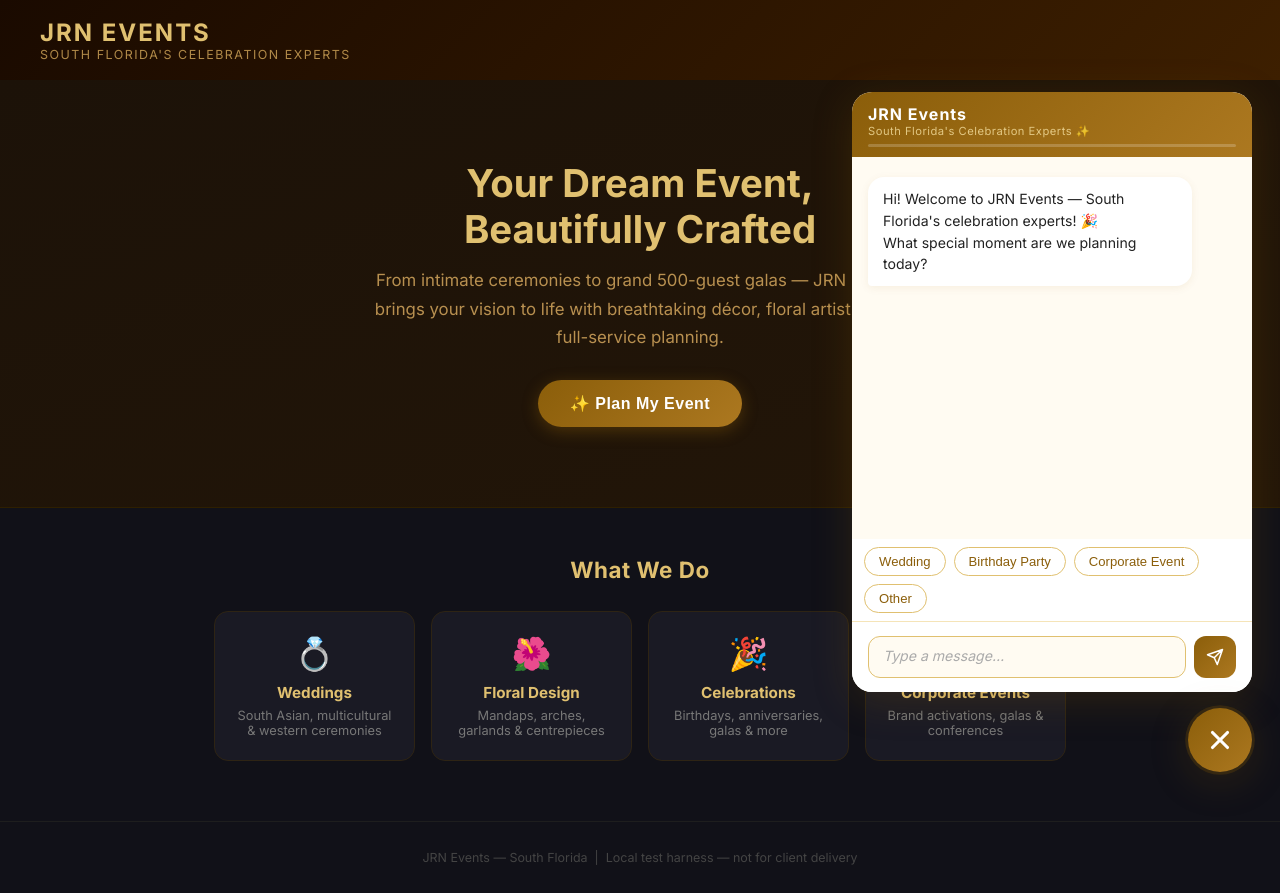
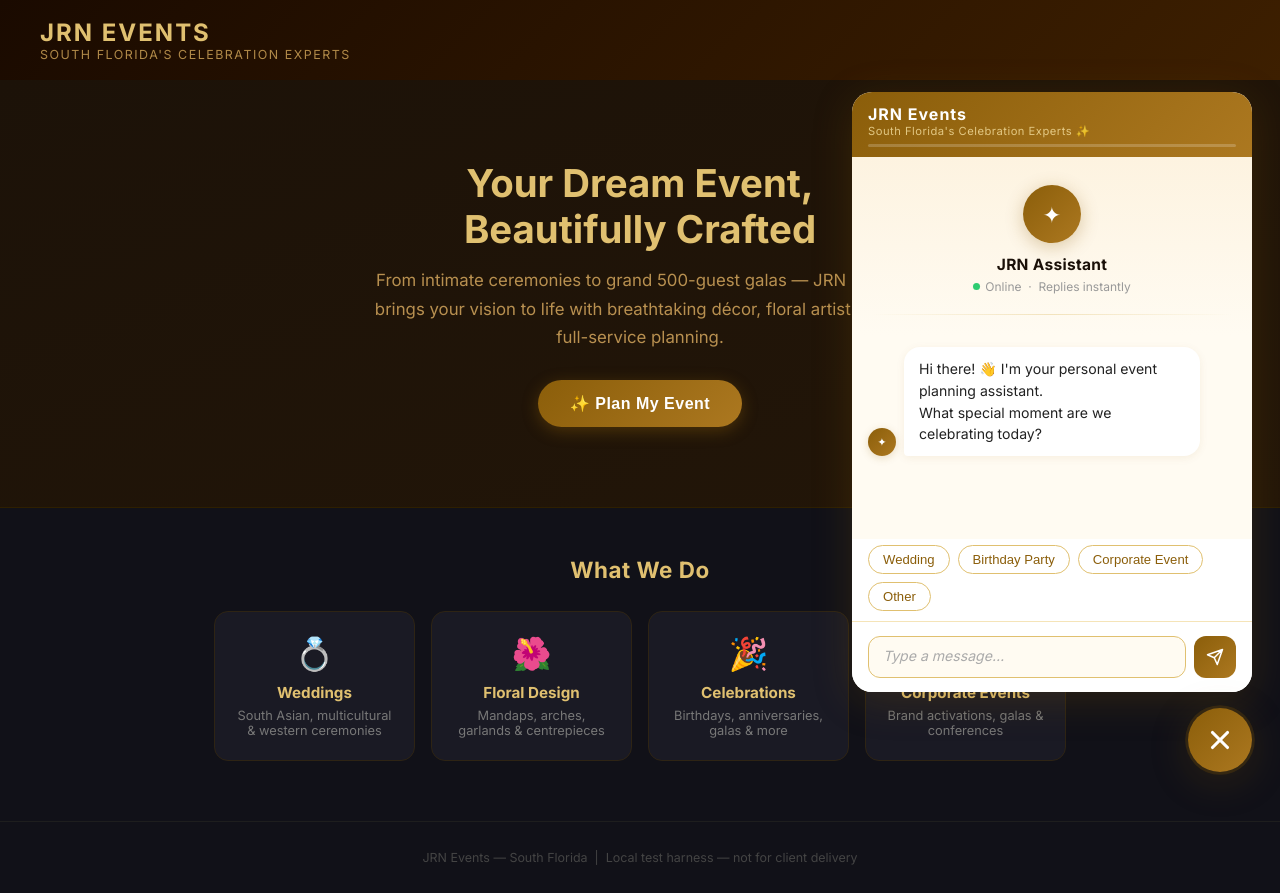
Before and after one commit to codexsys-7/JNR-Chatbot-feature, a website: page index.html in a window 1280 px wide. Both pictures are taken after a click on the button "✨ Plan My Event". Drawn offline with Linux system fonts and the light colour scheme.

Commit message:
feat: modern welcome hero, bot avatar rows, online status indicator

```diff
--- a/chatbot.css
+++ b/chatbot.css
@@ -184,12 +184,94 @@
 #jrn-messages {
   flex: 1;
   overflow-y: auto;
-  padding: 20px 16px;
+  padding: 0 0 16px;
   display: flex;
   flex-direction: column;
   gap: 12px;
   background: #FFFBF2;
   scroll-behavior: smooth;
+}
+
+/* ── Welcome hero ─────────────────────────────────────────────── */
+.jrn-welcome-hero {
+  display: flex;
+  flex-direction: column;
+  align-items: center;
+  text-align: center;
+  padding: 28px 20px 20px;
+  background: linear-gradient(180deg, #fdf3e0 0%, #FFFBF2 100%);
+  flex-shrink: 0;
+}
+
+.jrn-welcome-av {
+  width: 58px;
+  height: 58px;
+  border-radius: 50%;
+  background: linear-gradient(135deg, var(--jrn-purple) 0%, var(--jrn-purple-light) 100%);
+  color: #fff;
+  font-size: 1.4rem;
+  display: flex;
+  align-items: center;
+  justify-content: center;
+  box-shadow: 0 4px 18px rgba(139, 94, 10, .30);
+  margin-bottom: 12px;
+}
+
+.jrn-welcome-name {
+  font-weight: 700;
+  font-size: 0.97rem;
+  color: #1a1008;
+  letter-spacing: .3px;
+  margin-bottom: 5px;
+}
+
+.jrn-welcome-sub {
+  display: flex;
+  align-items: center;
+  gap: 5px;
+  font-size: 0.75rem;
+  color: #999;
+  margin-bottom: 20px;
+}
+
+.jrn-online-dot {
+  width: 7px;
+  height: 7px;
+  border-radius: 50%;
+  background: #2ecc71;
+  display: inline-block;
+  flex-shrink: 0;
+  animation: jrn-dot 1s ease-in-out infinite alternate;
+}
+
+.jrn-welcome-divider {
+  width: 100%;
+  height: 1px;
+  background: linear-gradient(90deg, transparent, rgba(224,192,112,.4), transparent);
+}
+
+/* ── Bot message row (avatar + bubble) ────────────────────────── */
+.jrn-msg-row {
+  display: flex;
+  align-items: flex-end;
+  gap: 8px;
+  align-self: flex-start;
+  max-width: 92%;
+  padding: 0 16px;
+}
+
+.jrn-avatar {
+  width: 28px;
+  height: 28px;
+  border-radius: 50%;
+  background: linear-gradient(135deg, var(--jrn-purple), var(--jrn-purple-light));
+  color: #fff;
+  font-size: 0.7rem;
+  display: flex;
+  align-items: center;
+  justify-content: center;
+  flex-shrink: 0;
+  box-shadow: 0 2px 8px rgba(139,94,10,.2);
 }
 
 #jrn-messages::-webkit-scrollbar {
@@ -268,7 +350,7 @@
   color: #222;
   border-bottom-left-radius: 4px;
   box-shadow: 0 2px 8px rgba(139, 94, 10, .08);
-  align-self: flex-start;
+  /* align-self handled by parent .jrn-msg-row */
 }
 
 .jrn-user {
@@ -276,11 +358,12 @@
   color: #fff;
   border-bottom-right-radius: 4px;
   align-self: flex-end;
+  margin-right: 16px; /* matches row padding on the left */
 }
 
 /* Typing indicator */
 .jrn-typing {
-  align-self: flex-start;
+  /* row alignment handled by parent .jrn-msg-row */
 }
 
 .jrn-typing span {
@@ -799,7 +882,11 @@
   }
 
   #jrn-messages {
-    padding: 16px 12px;
+    padding: 0 0 12px;
+  }
+
+  .jrn-msg-row {
+    padding: 0 12px;
   }
 
   #jrn-input-area {
@@ -822,7 +909,7 @@
     display:        flex;
     flex-wrap:      wrap;
     gap:            8px;
-    padding:        8px 12px;
+    padding:        6px 16px 10px;
     background:     #ffffff;
 }
 
--- a/chatbot.js
+++ b/chatbot.js
@@ -66,28 +66,59 @@
         }, 50);
     }
 
+    // ── Helper: build bot avatar element ─────────────────────────
+    function makeAvatar() {
+        var av = document.createElement('div');
+        av.className = 'jrn-avatar';
+        av.innerHTML = '✦';
+        return av;
+    }
+
     // ── 1. appendMessage ─────────────────────────────────────────
     function appendMessage(role, html) {
-        var el = document.createElement('div');
-        el.className = 'jrn-bubble jrn-' + role;
-        el.innerHTML = html;
-        $messages.appendChild(el);
-        scrollBottom();
-        return el;
+        if (role === 'bot') {
+            // Bot messages: avatar + bubble side by side
+            var row = document.createElement('div');
+            row.className = 'jrn-msg-row';
+            var bubble = document.createElement('div');
+            bubble.className = 'jrn-bubble jrn-bot';
+            bubble.innerHTML = html;
+            row.appendChild(makeAvatar());
+            row.appendChild(bubble);
+            $messages.appendChild(row);
+            scrollBottom();
+            return bubble;
+        } else {
+            // User messages: bubble only, floats right via CSS
+            var el = document.createElement('div');
+            el.className = 'jrn-bubble jrn-user';
+            el.innerHTML = html;
+            $messages.appendChild(el);
+            scrollBottom();
+            return el;
+        }
     }
 
     // ── 2. Typing indicator ───────────────────────────────────────
     function showTyping() {
         hideTyping();
-        var el = document.createElement('div');
-        el.id        = 'jrn-typing';
-        el.className = 'jrn-bubble jrn-bot jrn-typing';
-        el.innerHTML = '<span><i></i><i></i><i></i></span>';
-        $messages.appendChild(el);
+        var row = document.createElement('div');
+        row.id        = 'jrn-typing-row';
+        row.className = 'jrn-msg-row';
+        var bubble = document.createElement('div');
+        bubble.id        = 'jrn-typing';
+        bubble.className = 'jrn-bubble jrn-bot jrn-typing';
+        bubble.innerHTML = '<span><i></i><i></i><i></i></span>';
+        row.appendChild(makeAvatar());
+        row.appendChild(bubble);
+        $messages.appendChild(row);
         scrollBottom();
     }
 
     function hideTyping() {
+        var row = document.getElementById('jrn-typing-row');
+        if (row) { row.remove(); return; }
+        // fallback: remove bare bubble if row not found
         var el = document.getElementById('jrn-typing');
         if (el) el.remove();
     }
@@ -332,12 +363,25 @@
             }
         });
 
+        // ── Welcome hero (shown immediately, before greeting) ─────
+        var hero = document.createElement('div');
+        hero.className = 'jrn-welcome-hero';
+        hero.innerHTML =
+            '<div class="jrn-welcome-av">✦</div>' +
+            '<div class="jrn-welcome-name">JRN Assistant</div>' +
+            '<div class="jrn-welcome-sub">' +
+                '<span class="jrn-online-dot"></span>' +
+                'Online &nbsp;·&nbsp; Replies instantly' +
+            '</div>' +
+            '<div class="jrn-welcome-divider"></div>';
+        $messages.appendChild(hero);
+
         // Opening greeting after a short delay
         setTimeout(function () {
             appendMessage(
                 'bot',
-                "Hi! Welcome to JRN Events — South Florida's celebration experts! 🎉" +
-                "<br>What special moment are we planning today?"
+                "Hi there! 👋 I'm your personal event planning assistant." +
+                "<br>What special moment are we celebrating today?"
             );
 
             // Initial suggestion chips
```
Also changed, not shown: .claude/settings.local.json (added).
